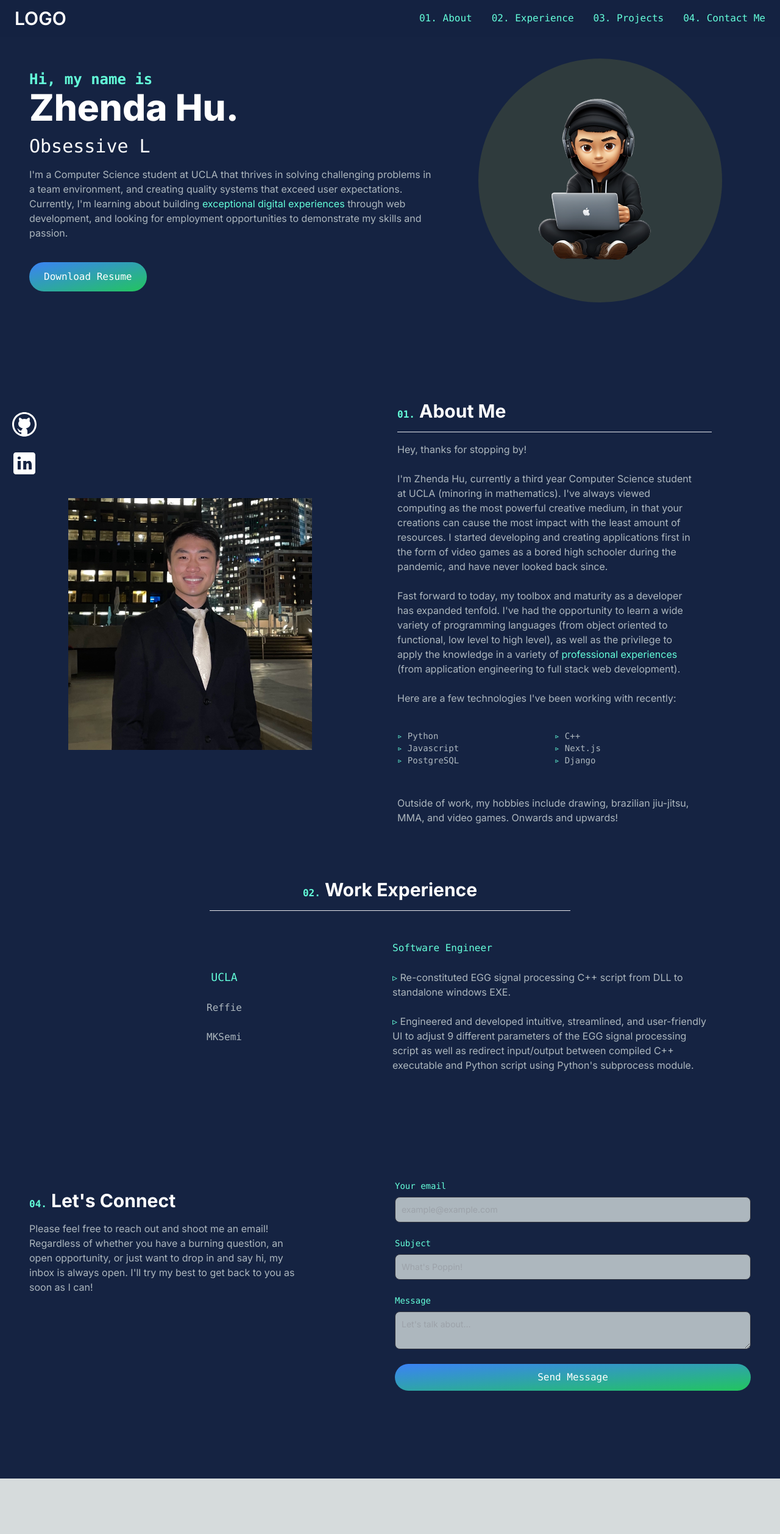
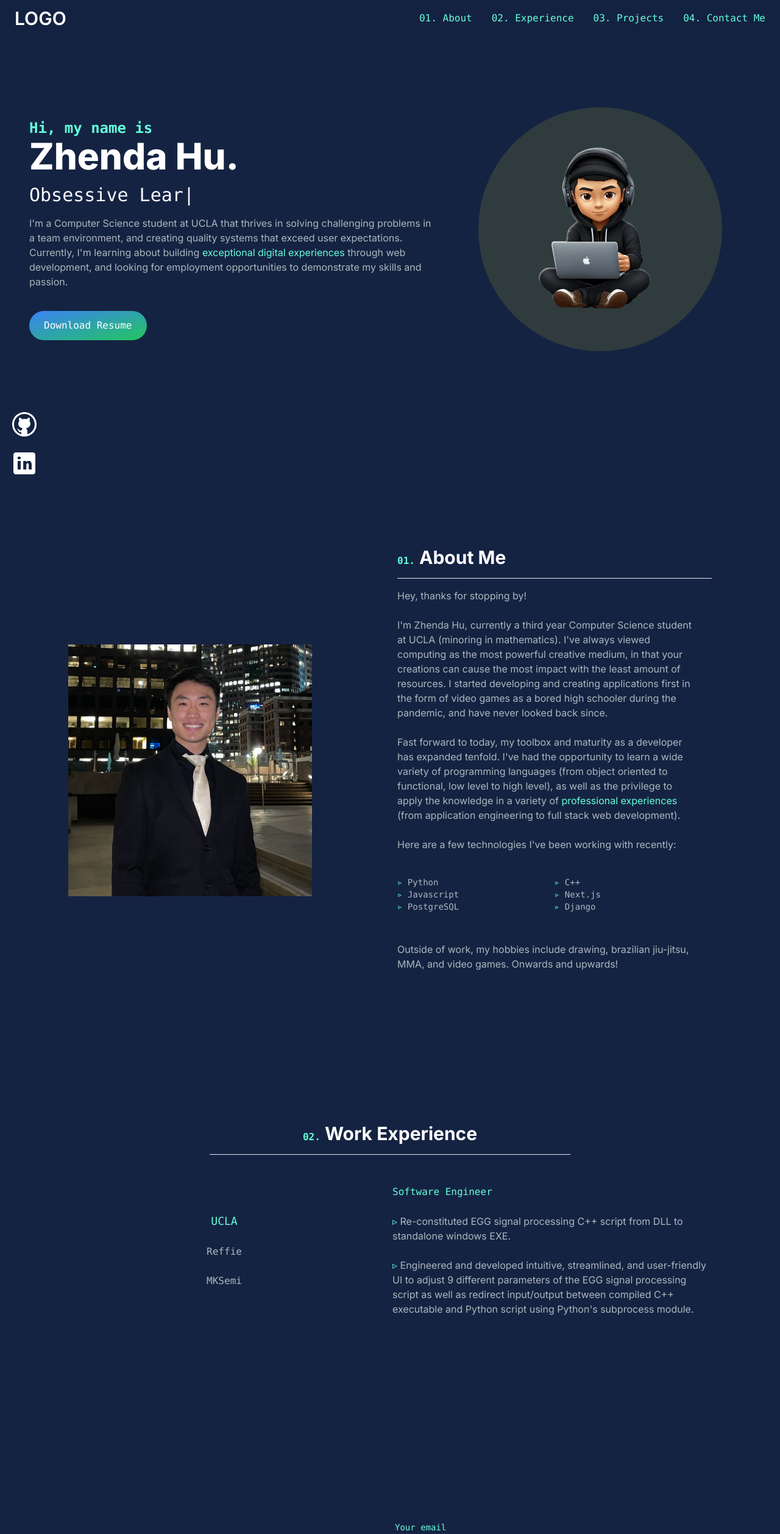
Before and after one commit to zhendahu/zhendahu.github.io, a Next.js app in the folder zhenda-portfolio/: page / in a window 1280 px wide. Shown: the top 2516 px of the page at 61% size. Before the commit the page ends 2425 px from the top, so only its background shows below. Built offline with nearby package versions, Linux system fonts and the light colour scheme.

Commit message:
working navbar

```diff
--- /dev/null
+++ b/zhenda-portfolio/src/app/api/route.js
@@ -0,0 +1,3 @@
+export async function POST(req){
+    console.log("Hello")
+  }
--- a/zhenda-portfolio/src/app/components/AboutSection.jsx
+++ b/zhenda-portfolio/src/app/components/AboutSection.jsx
@@ -3,7 +3,7 @@ import Image from 'next/image'
 
 const AboutSection = () => {
   return (
-    <section className='text-white'>
+    <section className='text-white' id="about">
        <div className='md:grid md:grid-cols-2 gap-6 items-center py-8 px-2 xl:gap-6 sm:py-16 xl:px-16'>
             <div className='w-[250px] h-[250px] lg:w-[400px] lg:h-[400px] relative rounded-6xl'>
                 <Image src="/images/zhenda_about.jpg" alt="about section image" className='' width={500} height={500} />
--- a/zhenda-portfolio/src/app/components/EmailSection.jsx
+++ b/zhenda-portfolio/src/app/components/EmailSection.jsx
@@ -15,7 +15,7 @@ const EmailSection = () => {
     }
 
   return (
-    <section className='grid md:grid-cols-2 my-12 md:my-12 py-24 gap-4 relative text-[#ADB7BE]'>
+    <section className='grid md:grid-cols-2 my-12 md:my-12 py-24 gap-4 relative text-[#ADB7BE]' id="contact">
         <div className=''>
             <h2 className='text-3xl text-white font-bold py-2 xl:py-4'> <span className='font-mono text-[#64FFDA] text-base'>04.</span> Let's Connect</h2>
             <p className="text-[#ADB7BE] mb-4 max-w-md">
--- a/zhenda-portfolio/src/app/components/ExperienceSection.jsx
+++ b/zhenda-portfolio/src/app/components/ExperienceSection.jsx
@@ -73,7 +73,7 @@ const ExperienceSection = () => {
 
   return (
     <div>
-        <section className='mt-4 md:mt-0 text-left flex flex-col h-full px-2 items-center xl:px-16'>
+        <section className='mt-4 md:mt-0 text-left flex flex-col h-full px-2 items-center xl:px-16' id="experience">
             <h2 className='text-3xl text-white font-bold'> <span className='font-mono text-[#64FFDA] text-base'>02.</span> Work Experience</h2>
         </section>
 
--- a/zhenda-portfolio/src/app/page.js
+++ b/zhenda-portfolio/src/app/page.js
@@ -12,16 +12,16 @@ export default function Home() {
   return (
     <main className="flex min-h-screen flex-col bg-[#152342]">
       <Navbar />
-      <container className="container mt-24 mx-auto px-12 "> {/* Maybe put py-20 on containers? Space them out a bit more?*/}
+      <container className="container mt-24 mx-auto px-12 py-20"> {/* Maybe put py-20 on containers? Space them out a bit more?*/}
         <HeroSection />
       </container>
-      <container className="container mt-24 mx-auto px-12 ">
+      <container className="container mt-24 mx-auto px-12 py-20">
         <AboutSection />
       </container>
-      <container className="container mx-auto px-12">
+      <container className="container mx-auto px-12 py-20">
         <ExperienceSection />
       </container>
-      <container className="container mx-auto px-12">
+      <container className="container mx-auto px-12 py-20">
         <EmailSection />
       </container>
       <footer className='fixed bottom-0 left-0 z-20 p-4 flex flex-col gap-4'>
```
